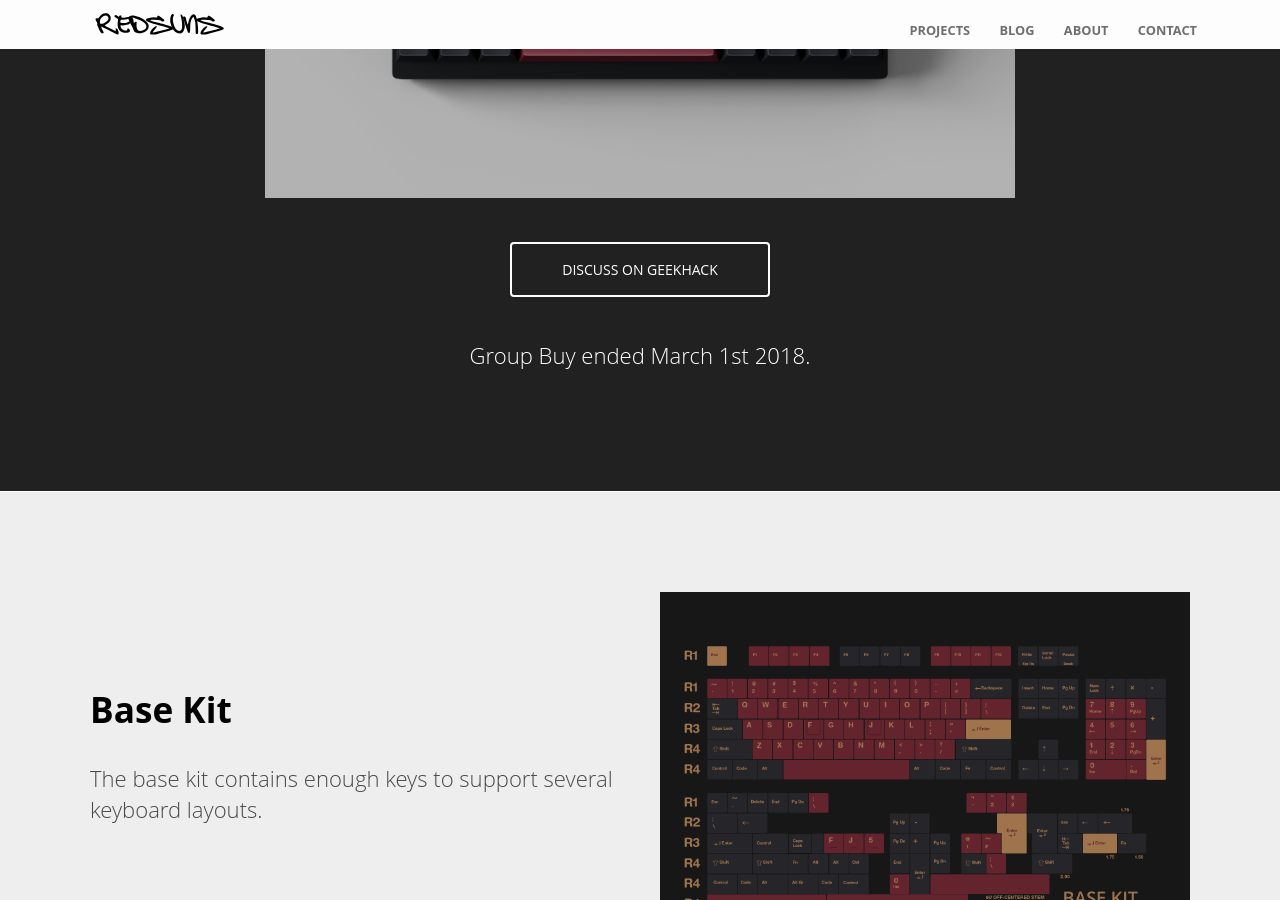
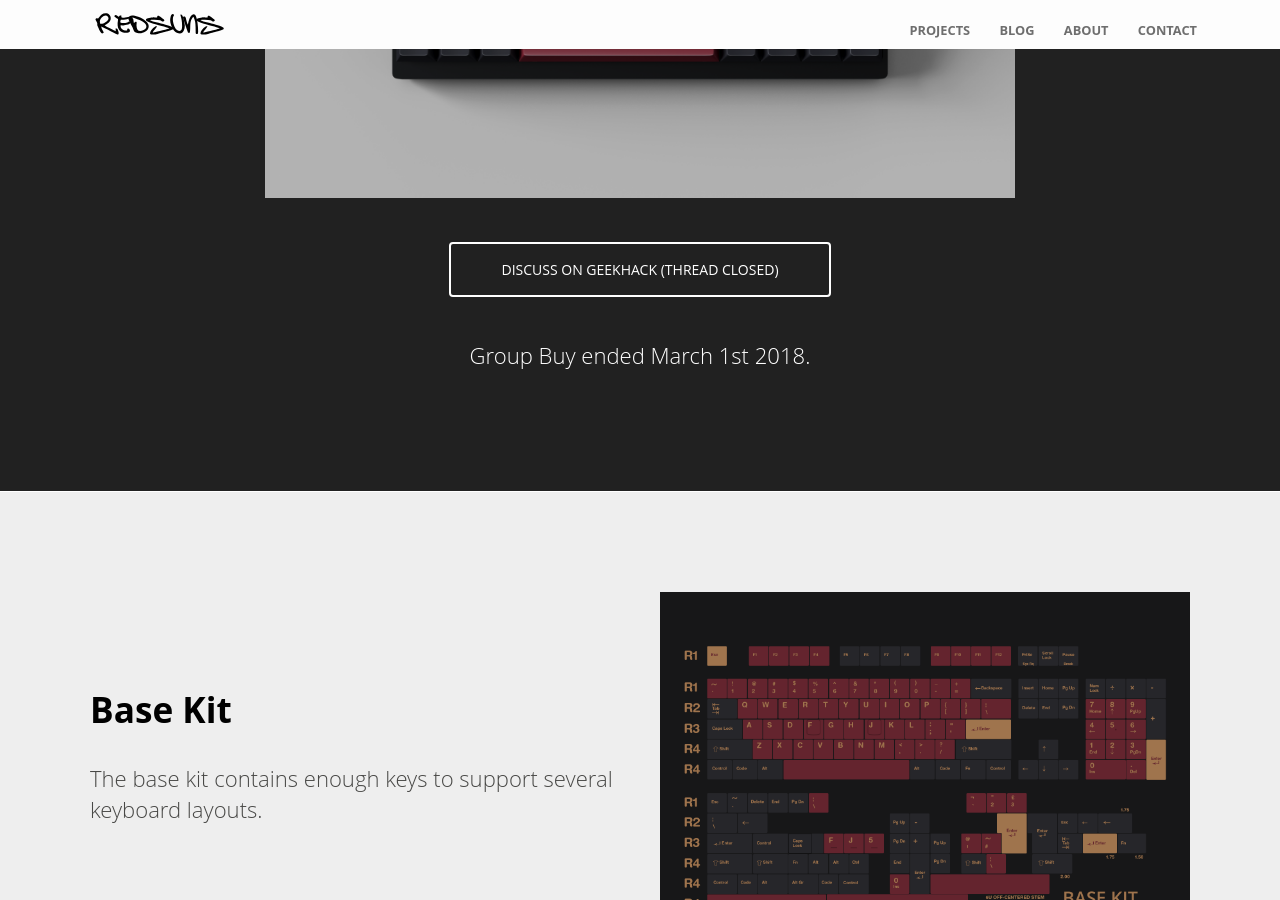
Before and after one commit to RedSunsRMK/redsunsrmk.github.io, a Jekyll site: the page built from _projects/red-samurai.html, in a window 1280 px wide and 900 px high, scrolled down 429 px. Built offline with Jekyll 4.4.1, drawn with Linux system fonts in a browser that asks for light colours.

Commit message:
Update red-samurai.html

```diff
--- a/_projects/red-samurai.html
+++ b/_projects/red-samurai.html
@@ -13,7 +13,7 @@ date: 2017-06-04 12:00:00
 		<div>
 			<img src="/images/Aura60_RedSamurai_C2R01.png" alt="Screenshot" class="screenshot editable" />
 		</div>
-		<div class="cta button alt"><a href="https://geekhack.org/index.php?topic=89970.0" target="_blank">DISCUSS ON GEEKHACK</a></div>
+		<div class="cta button alt"><a href="https://geekhack.org/index.php?topic=89970.0" target="_blank">DISCUSS ON GEEKHACK (THREAD CLOSED)</a></div>
 		<p>Group Buy ended March 1st 2018.</p>
 	</div>
 </section>
```
